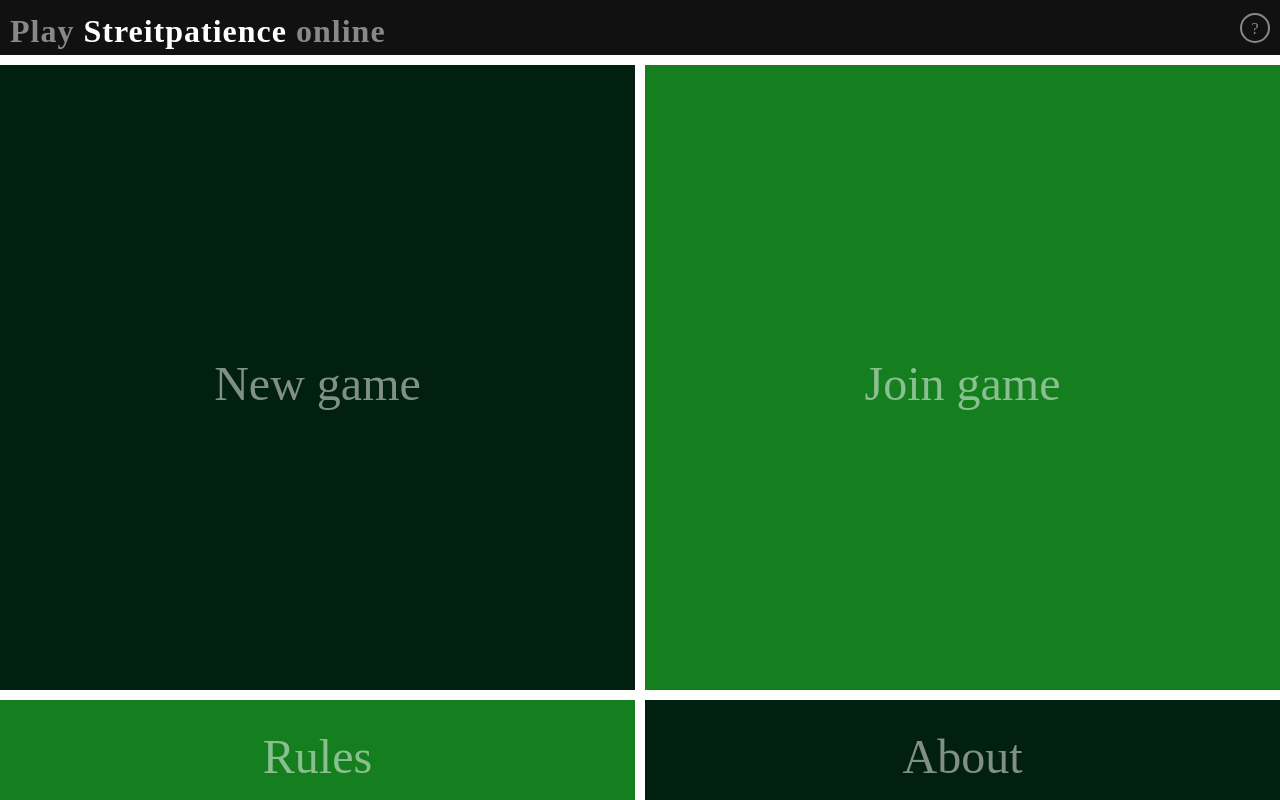
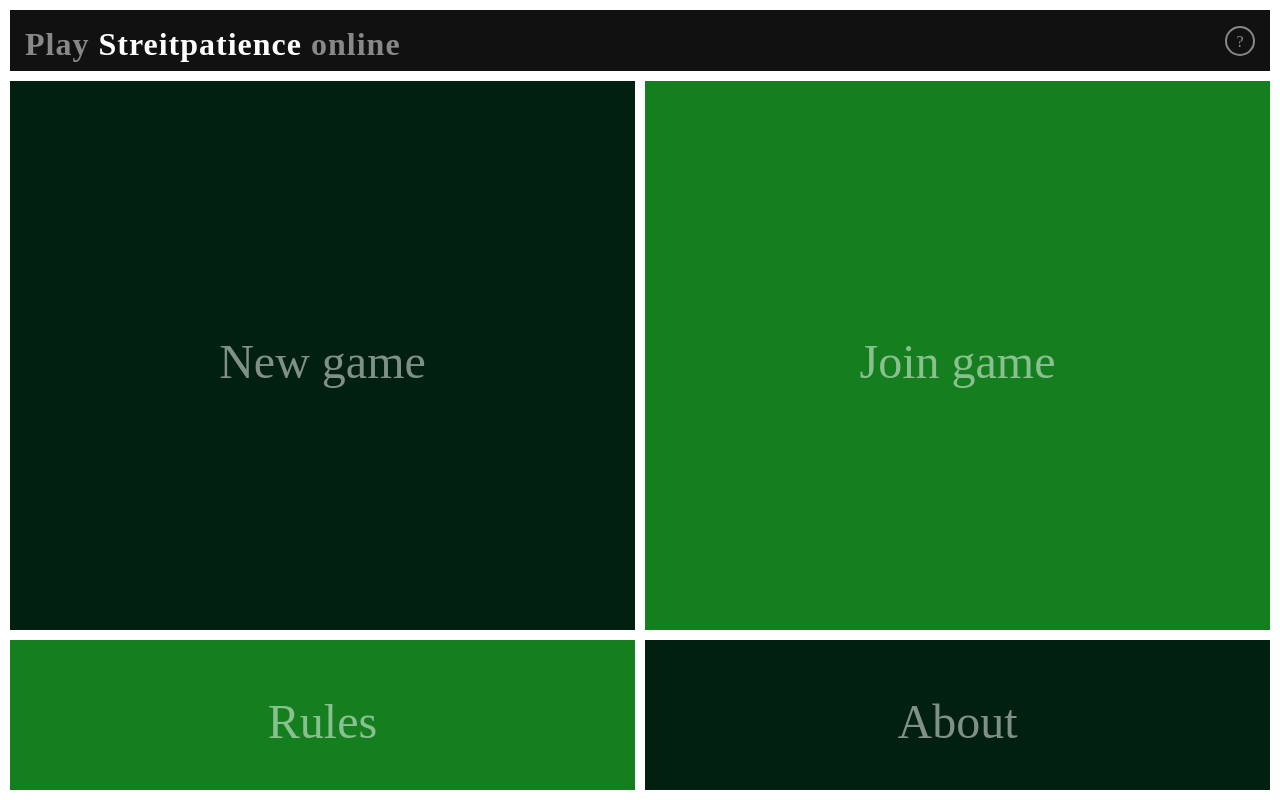
Before and after one commit to lauraseidler/streitpatience, a React (Create React App) app in the folder ui/: page / in a window 1280 px wide. Built offline with nearby package versions, Linux system fonts and the light colour scheme; a web font is replaced by a local one.

Commit message:
Make main game screen UI more user friendly

```diff
--- a/ui/src/components/ActionBoard/ActionBoard.js
+++ b/ui/src/components/ActionBoard/ActionBoard.js
@@ -3,7 +3,7 @@ import styled from 'styled-components';
 
 const Grid = styled.div`
   display: grid;
-  grid: 1fr 100px / 1fr 1fr;
+  grid: 1fr 150px / 1fr 1fr;
   grid-gap: 10px;
   height: 100%;
 `;
--- a/ui/src/components/App/App.js
+++ b/ui/src/components/App/App.js
@@ -9,6 +9,7 @@ const Grid = styled.div`
   grid: auto 1fr / 1fr;
   grid-gap: 10px;
   height: 100vh;
+  padding: 10px;
 `;
 
 export default function App() {
--- a/ui/src/components/Header/Header.js
+++ b/ui/src/components/Header/Header.js
@@ -9,7 +9,7 @@ const Wrapper = styled.header`
   color: rgba(255, 255, 255, 0.5);
   display: flex;
   justify-content: space-between;
-  padding: 5px 10px;
+  padding: 8px 15px;
 `;
 
 const Headline = styled.h1`
```
